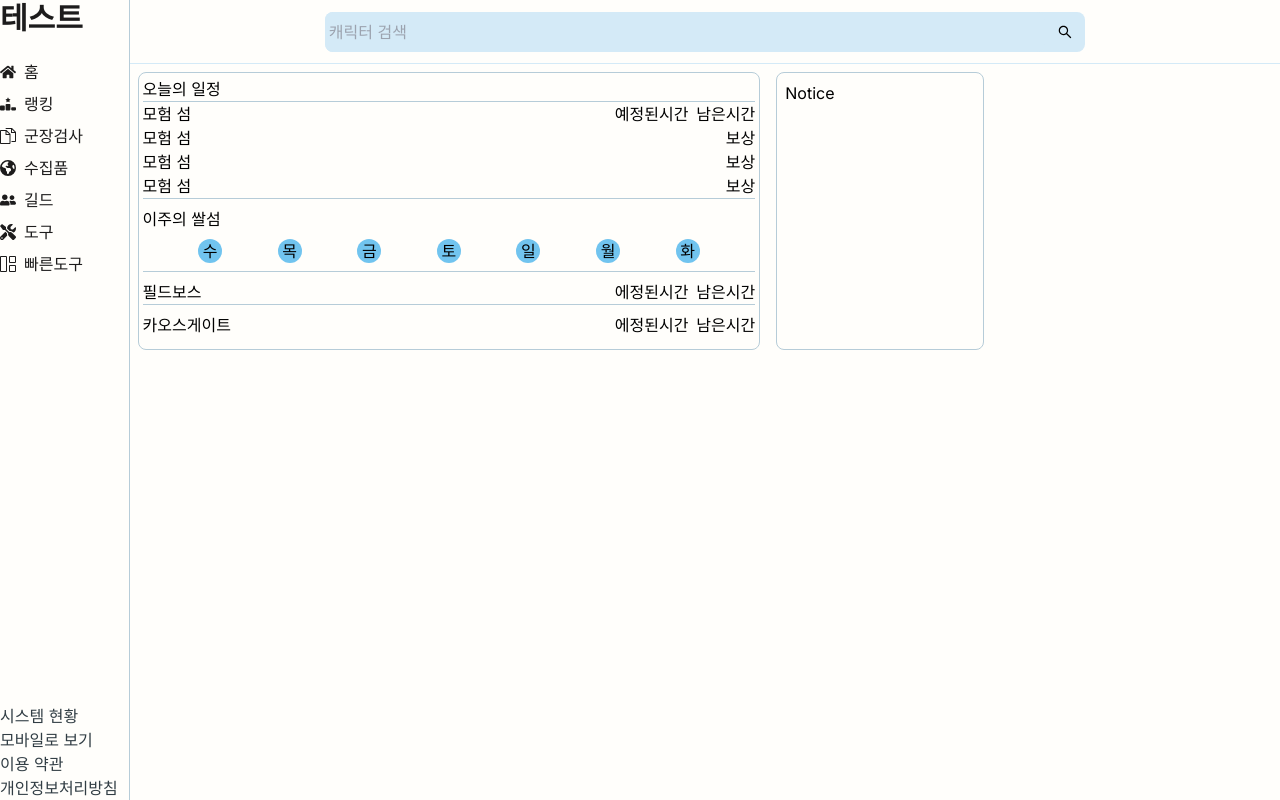
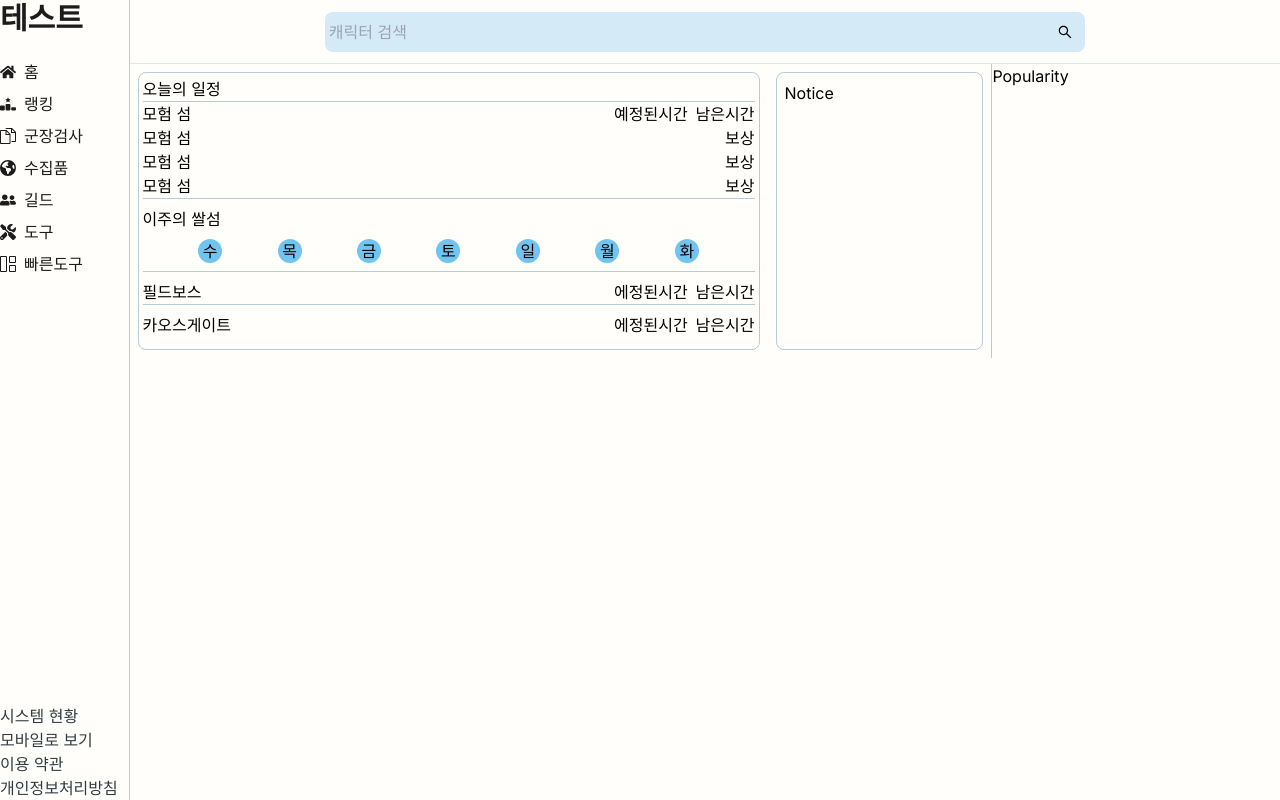
Before and after one commit to DecidedCard/lostark, a Next.js app: page / in a window 1280 px wide. Built offline with nearby package versions, Linux system fonts and the light colour scheme.

Commit message:
[Feat] - 실시간 인기 컴포넌트 작성

```diff
--- a/src/app/page.tsx
+++ b/src/app/page.tsx
@@ -2,6 +2,7 @@
 
 import Input from "@/components/homeComponents/Input";
 import Notice from "@/components/homeComponents/Notice";
+import Popularity from "@/components/homeComponents/Popularity";
 import Schedule from "@/components/homeComponents/Schedule";
 import SideNavigationBar from "@/components/homeComponents/SideNavigationBar";
 
@@ -11,10 +12,13 @@ export default function Home() {
       <SideNavigationBar />
       <main className="w-full">
         <Input />
-        <div className="flex w-3/4">
-          <Schedule />
-          <Notice />
-        </div>
+        <section className="flex">
+          <div className="flex w-3/4 border-r border-solid border-primary-200">
+            <Schedule />
+            <Notice />
+          </div>
+          <Popularity />
+        </section>
       </main>
     </div>
   );
--- /dev/null
+++ b/src/components/homeComponents/Popularity.tsx
@@ -0,0 +1,7 @@
+import React from "react";
+
+const Popularity = () => {
+  return <div>Popularity</div>;
+};
+
+export default Popularity;
--- a/src/components/homeComponents/Schedule.tsx
+++ b/src/components/homeComponents/Schedule.tsx
@@ -2,7 +2,7 @@ import React from "react";
 
 const Schedule = () => {
   return (
-    <div className="m-2 p-1 w-3/4 border border-solid border-primary-200 rounded-lg">
+    <div className="m-2 p-1 w-3/4 h-min border border-solid border-primary-200 rounded-lg">
       <h2 className="border-b border-solid border-primary-200">오늘의 일정</h2>
 
       <section className="flex justify-between">
```
